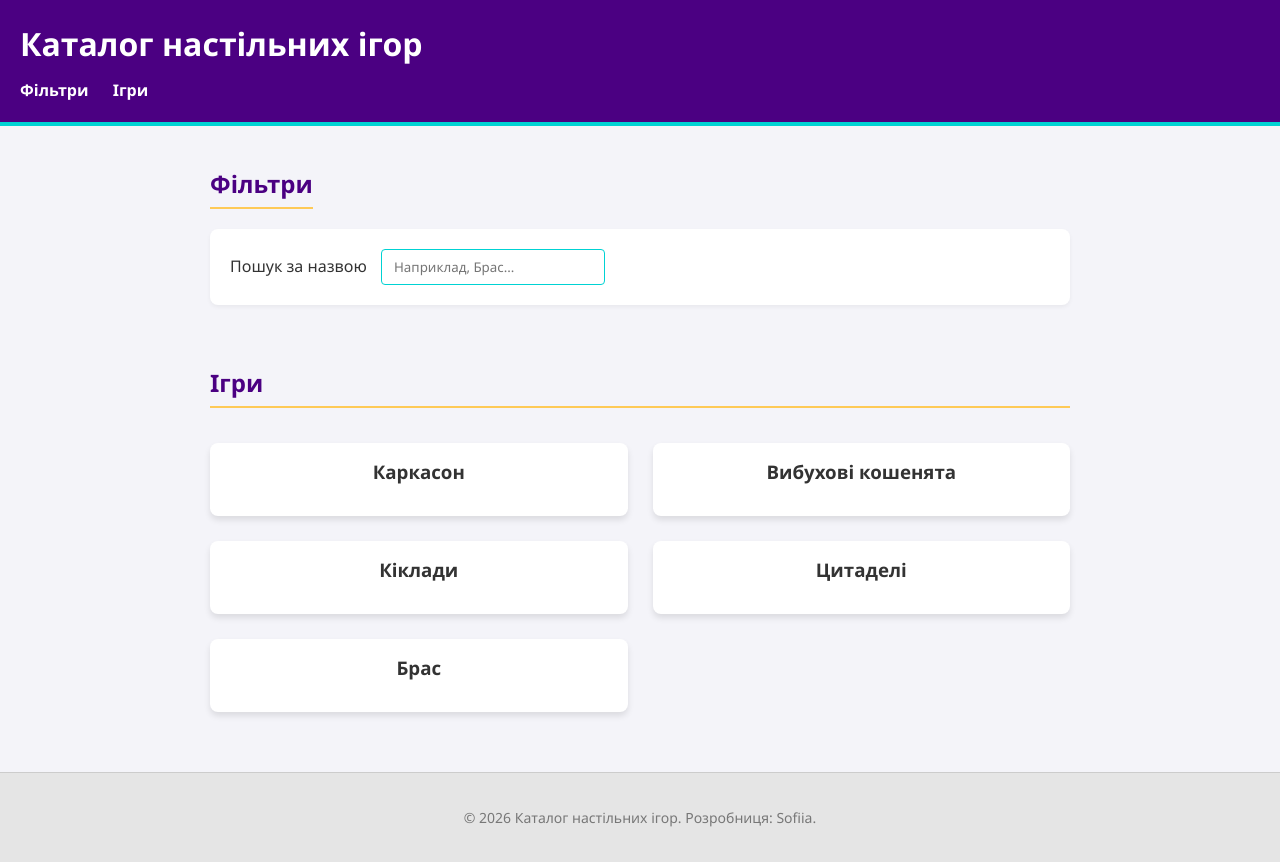
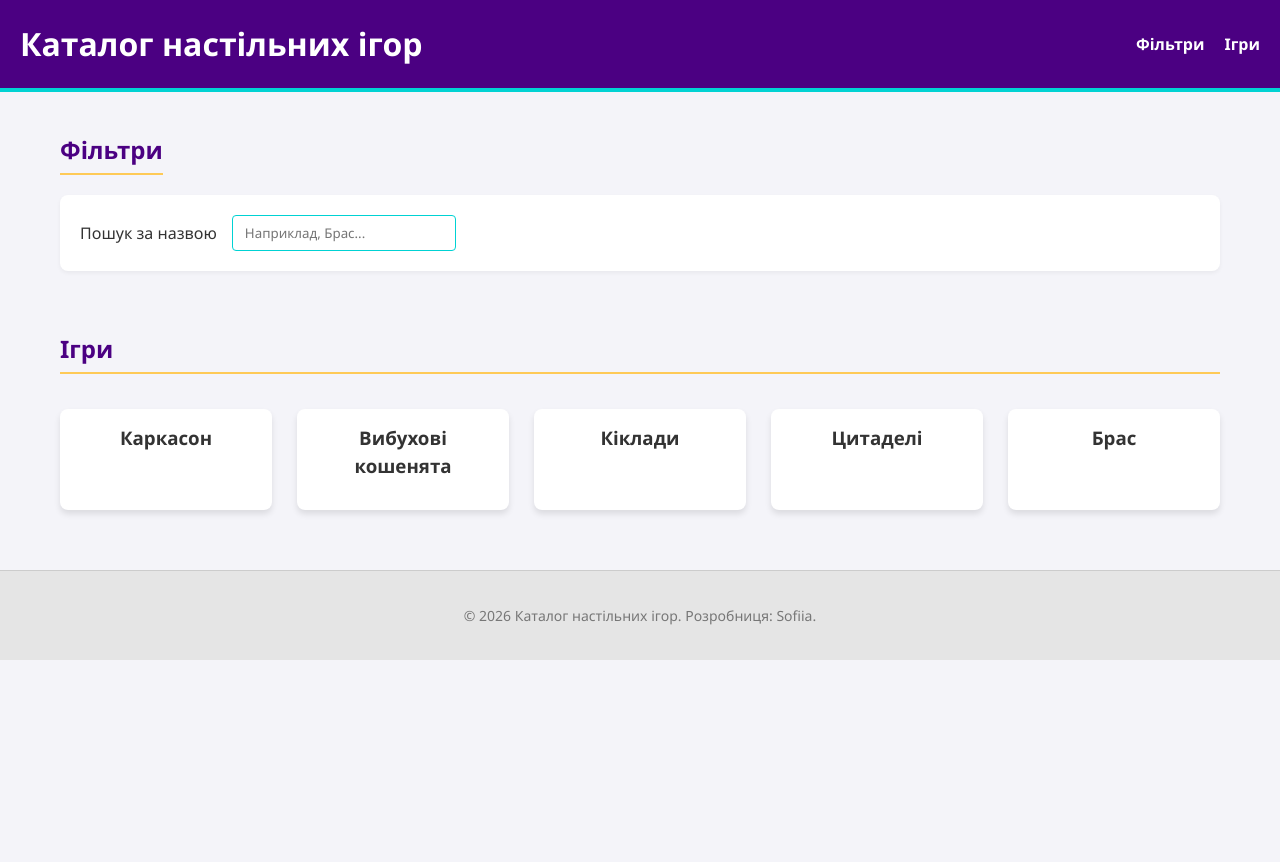
Before and after one commit to soniiskaa/pet-catalog., a plain HTML site: page index.html in a window 1280 px wide. After the commit the page ends 800 px from the top, so only its background shows below. Drawn offline with Linux system fonts and the light colour scheme.

Commit message:
Додано адаптивний дизайн (Flexbox та Grid) для різних пристроїв

```diff
--- a/css/style.css
+++ b/css/style.css
@@ -14,26 +14,37 @@ body{
     background-color: #f4f4f9;
 }
 
+
 header{
     background-color: #4B0082;
     color: #ffffff;
     padding: 20px;
     border-bottom: 4px solid #00d2d3;
+    display: flex;
+    flex-direction: column;
+    align-items: center;
+    gap: 15px;
 }
 
-header h1{
-    margin: 0 0 10px 0;
+header h1 {
+    margin: 0;
 }
 
-header nav a{
+header nav {
+    display: flex;
+    flex-wrap: wrap;
+    justify-content: center;
+    gap: 20px;
+}
+
+header nav a {
     color: #ffffff;
     text-decoration: none;
-    margin-right: 20px;
     font-weight: bold;
     transition: color 0.2s;
 }
 
-header nav a:hover{
+header nav a:hover {
     color: #feca57;
 }
 
@@ -45,6 +56,11 @@ main {
 
 section {
     margin-bottom: 40px;
+}
+
+img {
+    max-width: 100%;
+    height: auto;
 }
 
 section h2 {
@@ -59,13 +75,15 @@ section h2 {
     padding: 20px;
     border-radius: 8px;
     box-shadow: 0 2px 4px rgba(0, 0, 0, 0.05);
+    display: flex;
+    flex-direction: column;
+    gap: 15px;
 }
 
 #filters input {
     border: 1px solid #00d2d3;
     padding: 8px 12px;
     border-radius: 4px;
-    margin-left: 10px;
     font-family: inherit;
 }
 
@@ -77,13 +95,21 @@ section h2 {
 
 #games {
     display: grid;
-    grid-template-columns: repeat(2, 1fr);
+    grid-template-columns: 1fr;
     gap: 25px;
 }
 
 #games h2 {
     grid-column: 1 / -1;
     margin-bottom: 10px;
+}
+
+article img {
+    width: 100%;
+    height: 250px;
+    object-fit: contain;
+    border-radius: 4px;
+    background-color: transparent;
 }
 
 article {
@@ -105,13 +131,6 @@ article h3 {
     color: #333333;
 }
 
-article img {
-    width: 100%;
-    height: 250px;
-    object-fit: contain;
-    border-radius: 4px;
-    background-color: transparent;
-}
 
 footer {
     background-color: #e5e5e5;
@@ -121,3 +140,31 @@ footer {
     text-align: center;
     border-top: 1px solid #cccccc;
 }
+
+@media (min-width: 600px) {
+    header {
+        flex-direction: row;
+        justify-content: space-between;
+    }
+
+    #filters form {
+        flex-direction: row;
+        flex-wrap: wrap;
+        align-items: center;
+    }
+
+    #games {
+        grid-template-columns: repeat(2, 1fr);
+    }
+}
+
+@media (min-width: 1024px) {
+    main {
+        max-width: 1200px;
+    }
+
+    #games {
+
+        grid-template-columns: repeat(auto-fit, minmax(200px, 1fr));
+    }
+}
```
